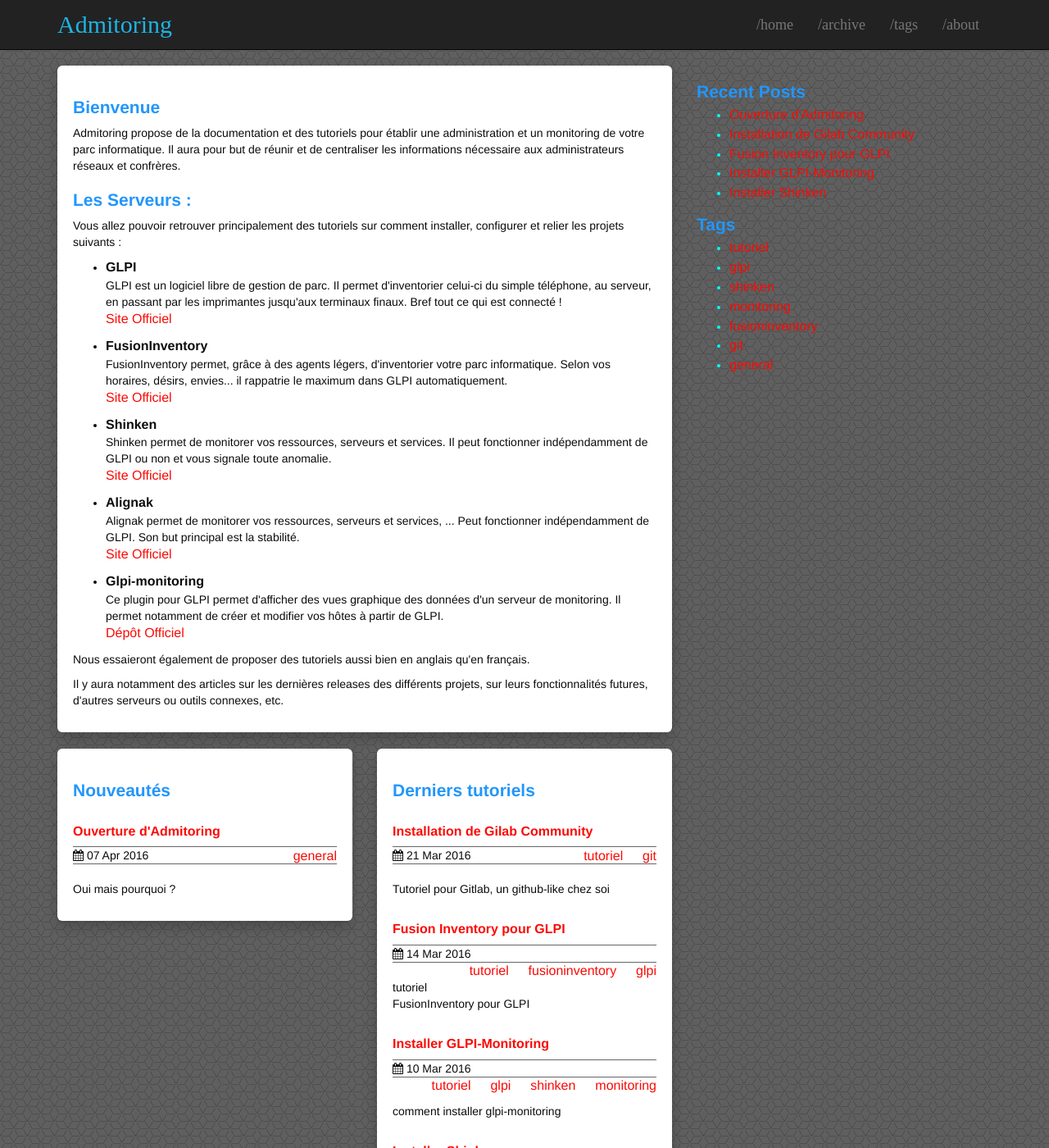
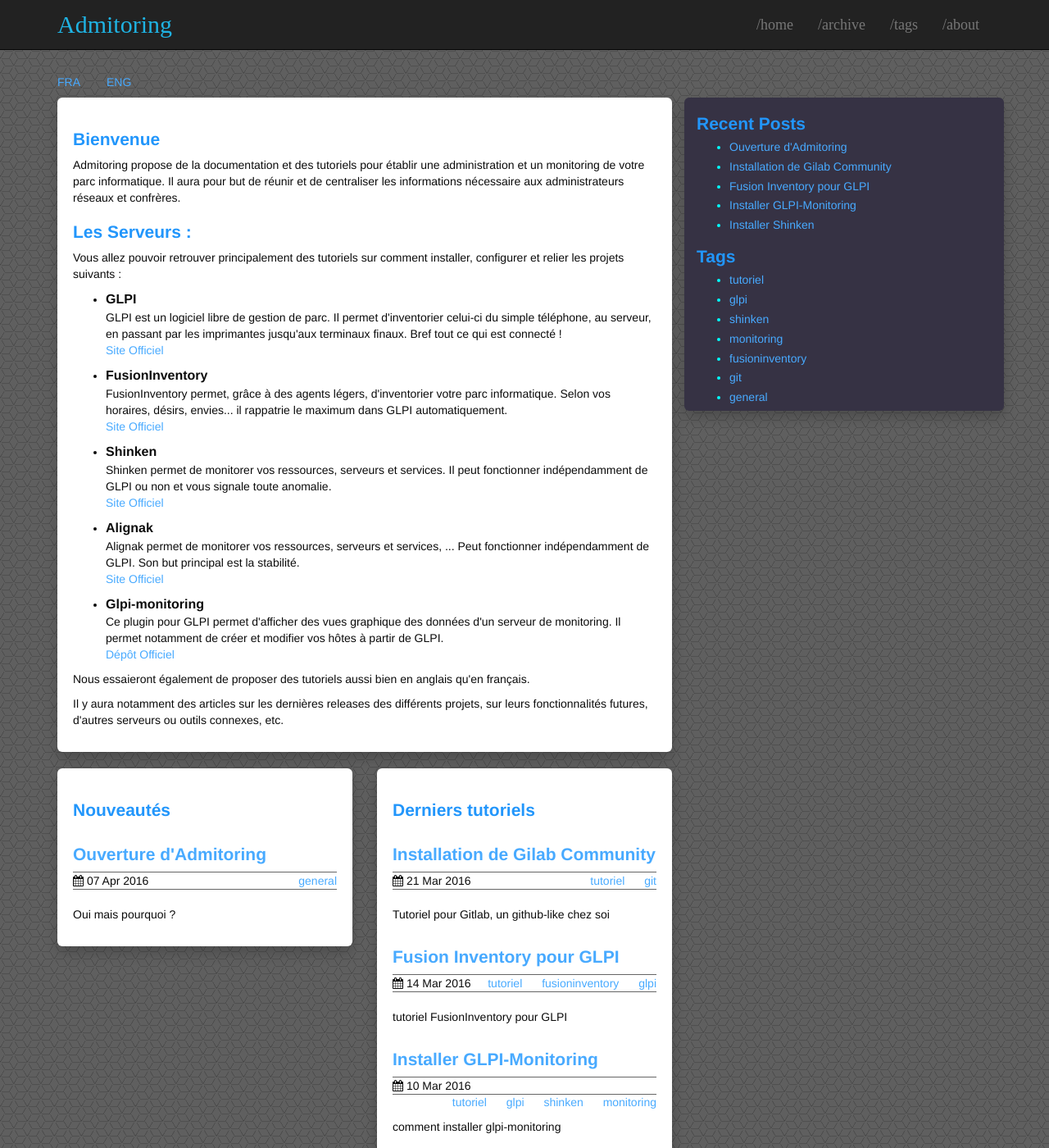
Before and after one commit to algorys/sysadmin, a Jekyll site: the page built from index.html, in a window 1280 px wide and 1400 px high. Shown: the whole window at 82% size. Built offline with Jekyll 4.4.1, drawn with Linux system fonts in a browser that asks for light colours.

Commit message:
Css for sidebar

```diff
--- a/_layouts/page.html
+++ b/_layouts/page.html
@@ -4,12 +4,20 @@
   <div class="content">
     <div class="container container-center">
       <div class="row">
+        <ul class="nav nav-tabs">
+          <li role="presentation">
+            <a href="http://algorys.github.io/sysadmin/2016/03/gitlab-community-installation">FRA</a>
+          </li>
+          <li role="presentation">
+            <a href="http://algorys.github.io/sysadmin/2016/03/gitlab-community-installation">ENG</a>
+          </li>
+                                                  </ul>
         <div class="col-md-8">
           <div class="well">
             {{ content }}
           </div>
         </div>
-        <div class="col-md-4 hidden-xs">
+        <div class="col-md-4 hidden-xs well-side">
           {% include sidebar.html %}
         </div>
       </div>
--- a/_layouts/post.html
+++ b/_layouts/post.html
@@ -36,7 +36,7 @@
             </div>
           </div>
         </div>
-        <div class="col-md-4 hidden-xs">
+        <div class="col-md-4 hidden-xs well-side">
           {% include sidebar.html %}
         </div>
       </div>
--- a/css/theme.scss
+++ b/css/theme.scss
@@ -36,6 +36,13 @@
   margin-top: .7em;
   line-height: 1em;
   color: #00FFFF;
+}
+
+.well-side {
+  background-color: #363244;
+  box-shadow: 0px 0px 0px 0px, 0px 8px 16px rgba(0, 0, 0, 0.2);
+  border: 0px;
+  border-radius: 6px;
 }
 
 .well {
@@ -94,8 +101,8 @@
 //                    Links
 //********************************************************
 a {
-  color: #FB0A05;
-  font-size: medium;
+  color: #48AAFF;
+//  font-size: medium;
 }
 a:hover {
   color: #F26040;
```
